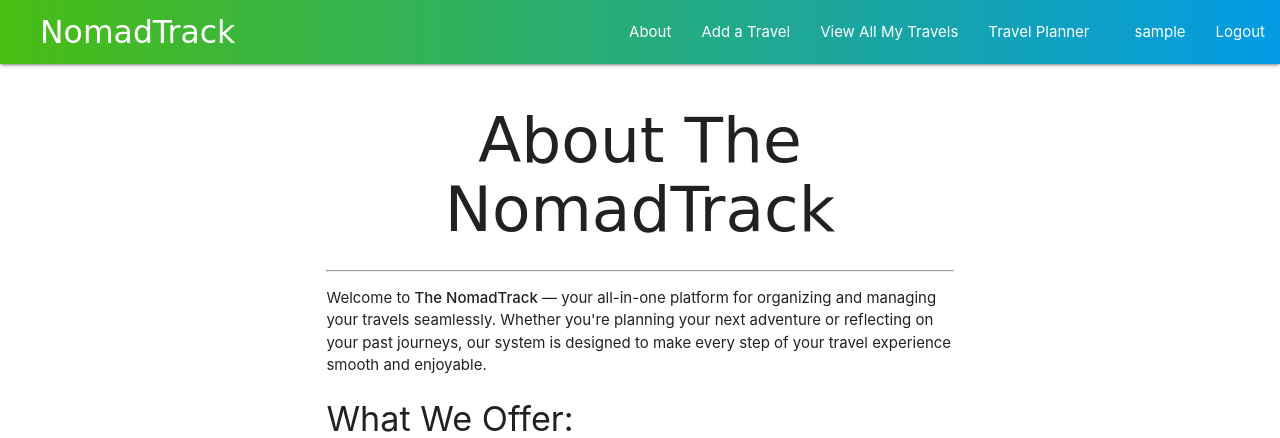
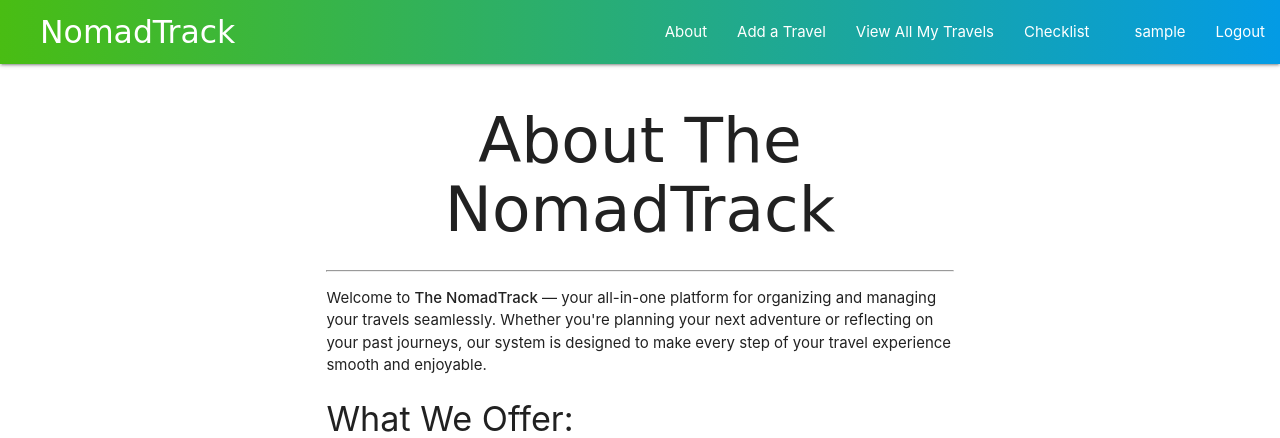
Before and after one commit to jodosjodos/nomadTrack, a Django app: page /about/ in a window 1280 px wide. Shown: the top 438 px of the page. Run offline with Django 4.2, Linux system fonts and the light colour scheme; the visitor is signed in with stand-in values (Sample User, id 1); some web fonts are replaced.

Commit message:
[fix] fix names

```diff
--- a/templates/base.html
+++ b/templates/base.html
@@ -56,7 +56,7 @@
               <li><a href="{% url 'index' %}"> View All My Travels </a></li>
               <li>
                 <a class="dropdown-trigger" href="#!" data-target="dropdown1"
-                  >Travel Planner<i class="material-icons right"></i
+                  >Checklist<i class="material-icons right"></i
                 ></a>
               </li>
               <li>
```
